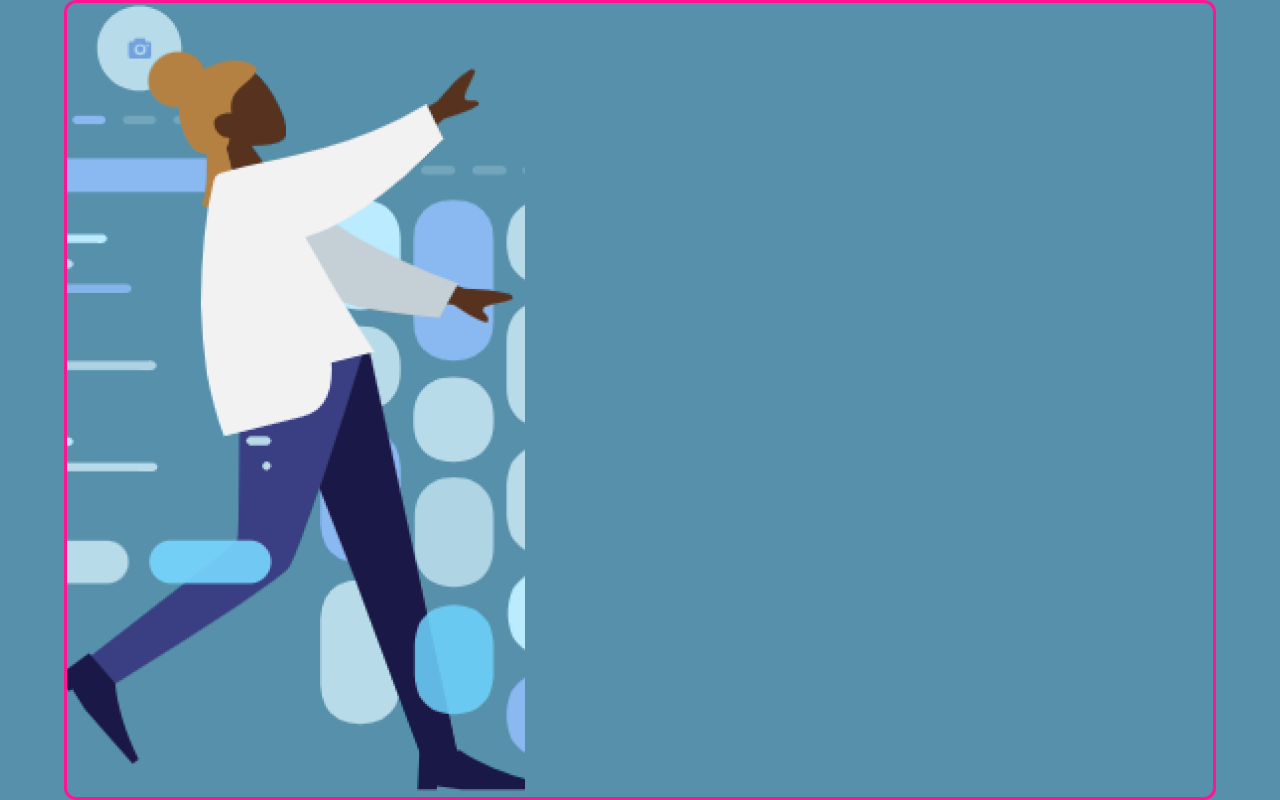
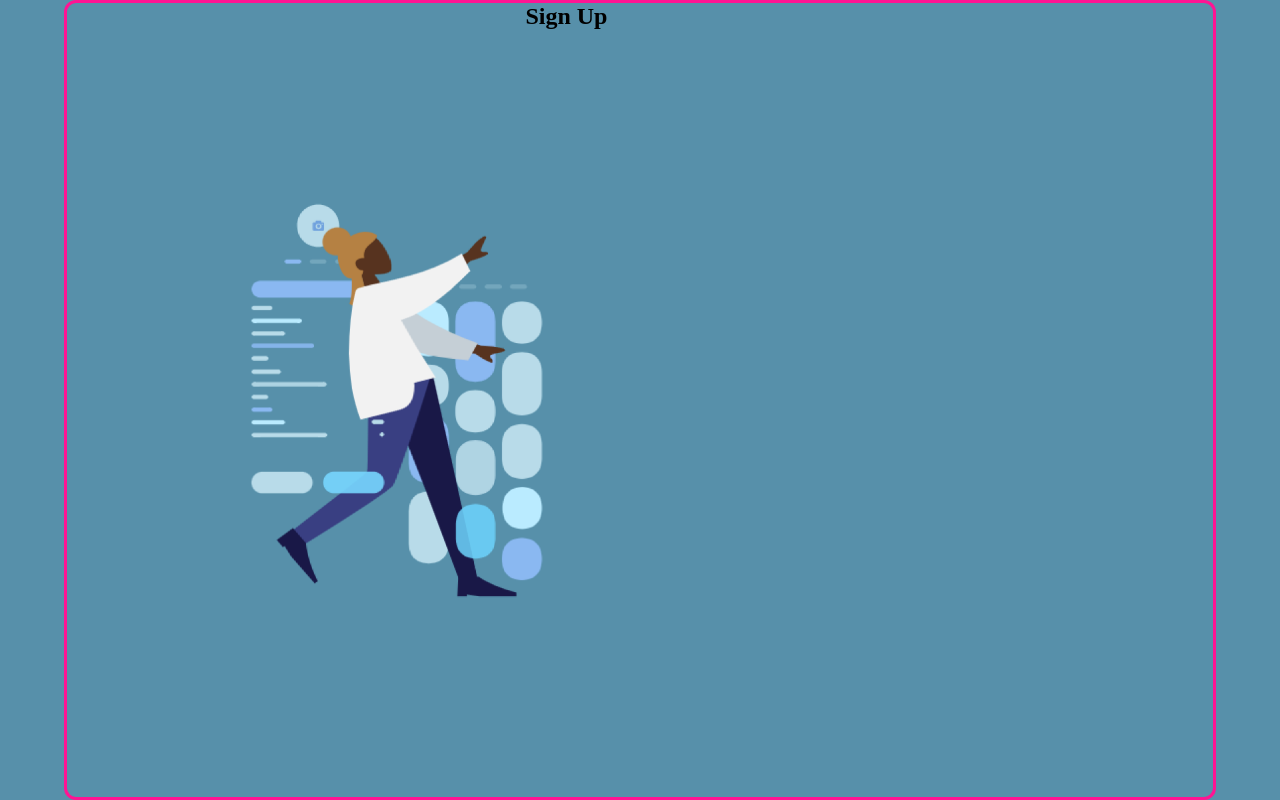
Before and after one commit to Younghope09/ShopBelle-Original, a plain HTML site: page sign-up.html in a window 1280 px wide. Drawn offline with nearby package versions, Linux system fonts and the light colour scheme; a web font is replaced by a local one.

Commit message:
added sign up

```diff
--- a/sign-up.css
+++ b/sign-up.css
@@ -35,9 +35,9 @@ body{
 }
 .side img{
     position:absolute;
-    top:0;
-    left:0;
+    top:200px;
+    left:100px;
     width:100%;
-    height:100%;
+    height:50%;
     object-fit: cover;
 }
--- a/sign-up.html
+++ b/sign-up.html
@@ -22,6 +22,13 @@
     </div>
 
     <div class="sign-up-form">
+      <div class="form-box">
+        <h2>Sign Up</h2>
+        <form>
+
+        </form>
+
+      </div>
 
 
     </div>
```
